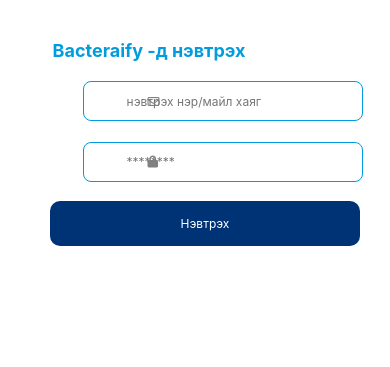
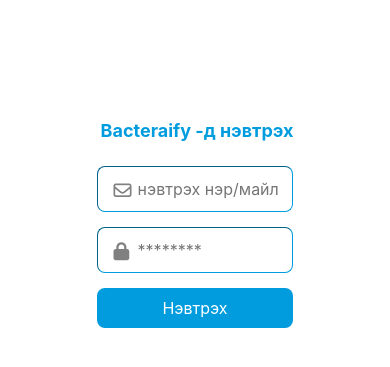
Before and after one commit to nrnbt/bacteraify, a Django app: page /login/ in a window 390 px wide. Shown: the part 194-561 px from the top of the page. Run offline with Django 4.2, Linux system fonts and the light colour scheme; parts of the project's set-up code (start-up, migrations or seed data) failed here and were passed over.

Commit message:
login update

```diff
--- a/core/static/css/login.css
+++ /dev/null
@@ -1,88 +0,0 @@
-.position {
-    width: 430px;
-    margin: 80px;
-    position: relative;
-    padding-top: auto;
-}
-
-h1 {
-    font-weight: bold;
-    color: #009CDE;
-    padding: 20px;
-}
-
-form .input {
-    height: 50px;
-    width: 90%;
-    padding: 0 43px;
-    border-radius: 8px;
-    border: 1px solid #009CDE;
-    font-size: 18px;
-    outline: none;
-}
-
-form input[type="password"] {
-    margin-top: 20px;
-}
-
-form i {
-    position: absolute;
-    font-size: 18px;
-    color: gray;
-    margin: 15px 0 0;
-}
-
-i.fa-lock {
-    margin-top: 35px;
-}
-
-form input[type="submit"] {
-    margin-top: 20px;
-    margin-bottom: 40px;
-    width: 130 px;
-    height: 45px;
-    color: white;
-    cursor: pointer;
-    line-height: 45px;
-    border-radius: 10px;
-    background-color: #003376;
-    border: 0;
-    /* font-weight: bold; */
-}
-
-@media (max-width: 400px) {
-    h1 {
-        font-weight: bold;
-        color: #009CDE;
-        position: relative;
-        right: 50px;
-    }
-    .position {
-        width: auto;
-        position: relative;
-        padding-top: auto;
-        right: 10px;
-        left: 10px;
-    }
-    form .input {
-        height: 40px;
-        width: auto;
-        padding: 0 43px;
-        border-radius: 8px;
-        font-size: 12px;
-        outline: none;
-    }
-
-    form input[type="submit"] {
-        position: absolute;
-        margin-top: 80px;
-        right: 30px;
-        left: 50px;
-    }
-    form i {
-        position: relative;
-        font-size: 12px;
-        color: gray;
-        margin: 13px 0 0 -215px;
-    }
-}
--- a/core/templates/layouts/main.html
+++ b/core/templates/layouts/main.html
@@ -23,9 +23,6 @@
     <link rel="stylesheet" href="{% static 'css/stepper.css' %}">
     <link rel="stylesheet" href="{% static 'css/uploader.css' %}">
     {% endif %}
-    {% if request.path == '/login/' %}
-    <link rel="stylesheet" href="{% static 'css/login.css' %}">
-    {% endif %}
     {% if request.path == '/faq/' %}
     <link rel="stylesheet" href="{% static 'css/faq.css' %}">
     {% endif %}
--- a/core/templates/pages/login.html
+++ b/core/templates/pages/login.html
@@ -1,25 +1,95 @@
 {% extends 'layouts/main.html' %}
 {% load static %}
 
+
 {% block user-content %}
-    <div class="center justify-center" style="max-width: 380px; padding-left: 8px;">
-        <h1>Bacteraify -д нэвтрэх</h1>
-        <form class="inp" action="{% url 'login' %}" method="post">
-            {% csrf_token %}
-            <input
-                class="input items-center"
-                id="id_username"
-                name="username"
-                type="email"
-                value="{{ form.username.value|default_if_none:'' }}"
-                placeholder="нэвтрэх нэр/майл хаяг"
-                required
-            >
-            <i class="far fa-envelope"></i>
-            <input class="input" id="id_password" name="password" type="password" placeholder="********" required>
-            <i class="fas fa-lock"></i>
-            <input class="input" type="submit" value="Нэвтрэх">
-        </form>
+<style>
+    form h1 {
+        color: #009CDE;
+        margin-bottom: 25px;
+        font-weight: bolder;
+    }
+
+    .input-container {
+        display: flex;
+        width: 100%;
+        margin-bottom: 15px;
+    }
+
+    .button-submit {
+        background-color: #009CDE;
+        color: white;
+        border: none;
+        cursor: pointer;
+        width: 100%;
+        border-radius: 8px;
+        height: 40px;
+    }
+
+    .input-field {
+        width: 100%;
+        padding: 10px;
+        outline: none;
+        padding-left: 40px;
+        border-radius: 8px;
+        border-color: #009CDE;
+        border-width: 1px;
+    }
+
+    .flex-d {
+        display: flex;
+        flex-direction: column;
+        align-items: center;
+        justify-content: center;
+        text-align: center;
+        margin-top: 200px;
+    }
+
+    form i {
+        position: relative;
+        font-size: 18px;
+        color: gray;
+        margin: 15px 0 0 -320px;
+    }
+
+    i.fa-lock {
+        margin-top: 15px;
+    }
+
+
+    @media (max-width: 570px) {
+        form i {
+            position: relative;
+            font-size: 18px;
+            color: gray;
+            margin: 15px 0 0 -180px;
+        }
+
+        i.fa-lock {
+            margin-top: 15px;
+        }
+
+        .flex-d {
+            margin-top: 100px;
+        }
+    }
+</style>
+
+
+<form action="{% url 'login' %}" class="flex-d" method="post">
+    {% csrf_token %}
+    <h1>Bacteraify -д нэвтрэх</h1>
+    <div class="input-container">
+        <input class="input-field" id="id_username" name="username" type="email"
+            value="{{ form.username.value|default_if_none:'' }}" placeholder="нэвтрэх нэр/майл хаяг" required>
+        <i class="far fa-envelope"></i>
     </div>
+    <div class="input-container">
+        <input class="input-field" id="id_password" name="password" type="password" placeholder="********" required>
+        <i class="fas fa-lock"></i>
+    </div>
+    <button class="button-submit" type="submit">Нэвтрэх</button>
+</form>
+
 
 {% endblock user-content %}
```
Also changed, not shown: core/templates/pages/index.html (+2 -7 lines).
